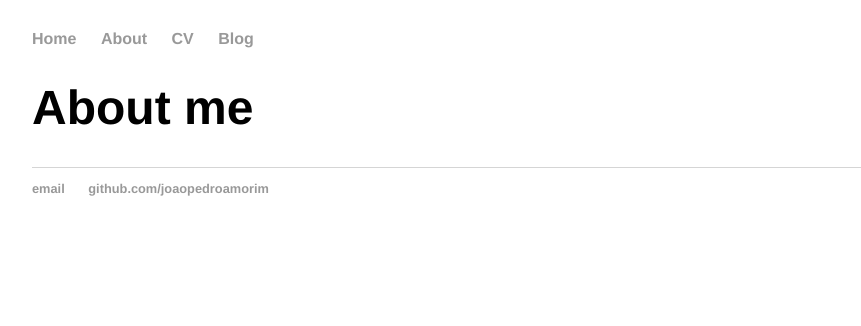
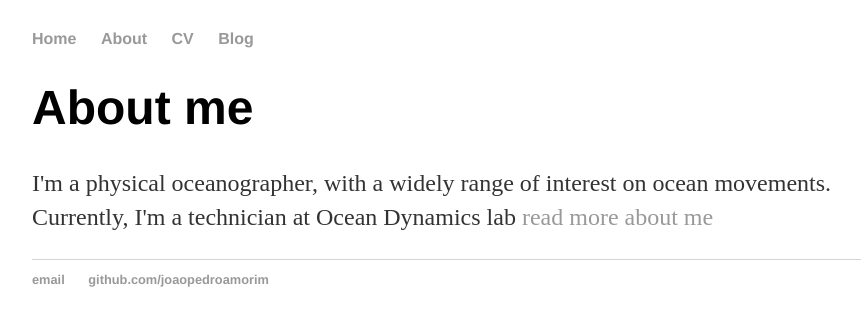
Before and after one commit to joaopedroamorim/joaopedroamorim.github.io, a Jekyll site: the page built from about/index.html, in a window 1280 px wide. Shown: the top 326 px of the page, without its empty margins (160-1021 px from the left). Built offline with Jekyll 4.4.1, drawn with Linux system fonts in a browser that asks for light colours.

Commit message:
Update index.html

```diff
--- a/about/index.html
+++ b/about/index.html
@@ -4,3 +4,7 @@ title: About me
 permalink: /about/
 ---
 	<h1>{{ page.title }}</h1>
+
+	<div class="blurb">
+		<p>I'm a physical oceanographer, with a widely range of interest on ocean movements. Currently, I'm a technician at Ocean Dynamics lab <a href="/about">read more about me</a></p>
+	</div><!-- /.blurb -->
```
